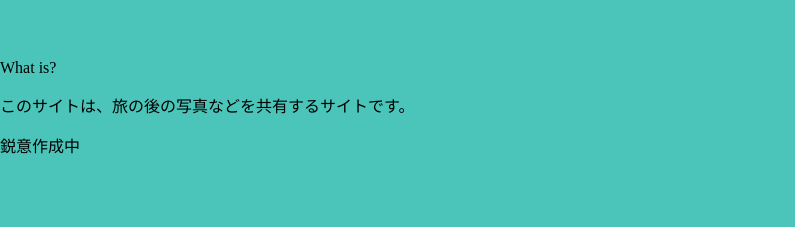
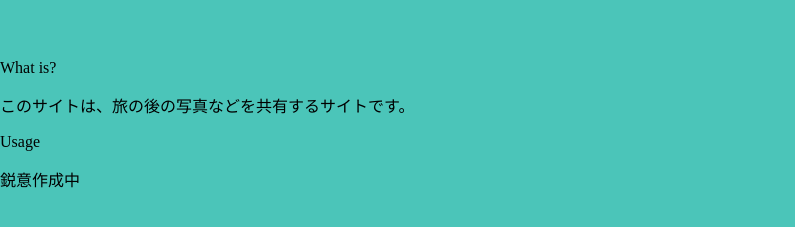
Before and after one commit to rabosakaki/trip-picture, a plain HTML site: page index.html in a window 1280 px wide. Shown: the part 107-334 px from the top of the page, without its empty margins (0-795 px from the left). Drawn offline with Linux system fonts and the light colour scheme.

Commit message:
gh-pages

```diff
--- a/index.html
+++ b/index.html
@@ -14,6 +14,8 @@
     <div>
     <p>What is?</p>
     <p>このサイトは、旅の後の写真などを共有するサイトです。</p>
+
+    <p>Usage</p>
     <p>鋭意作成中</p>
     </div>
 </body>
```
